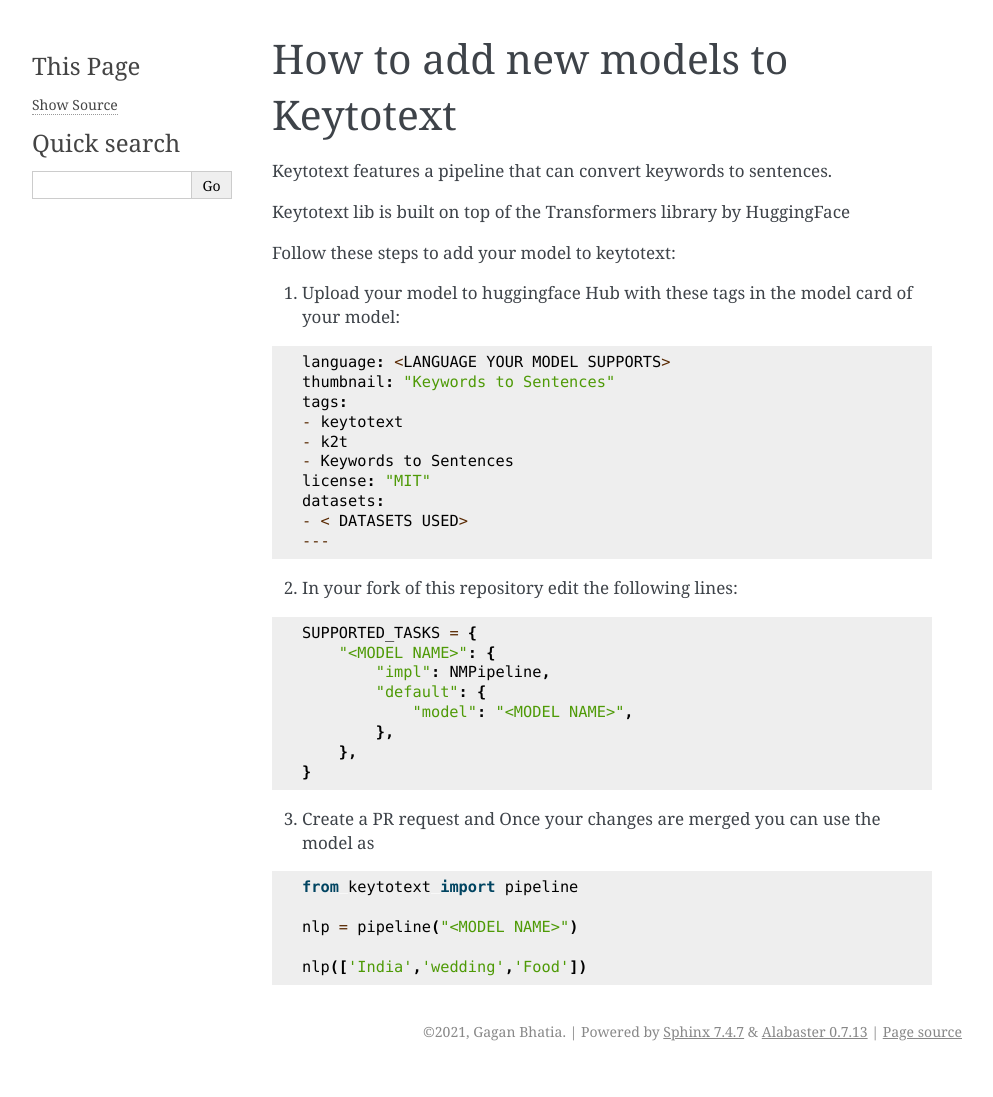
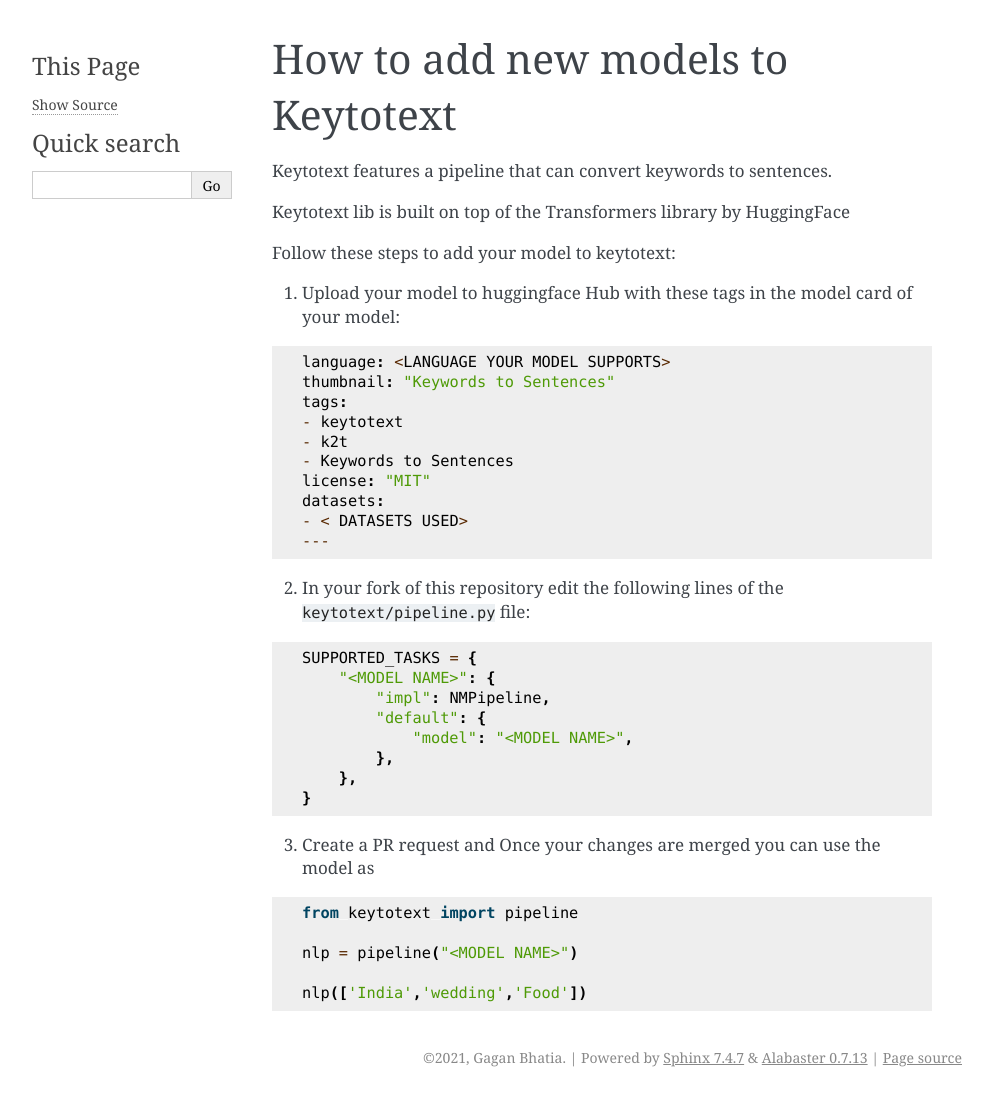
Before and after one commit to gagan3012/keytotext, a Sphinx documentation site: the page built from docs/MODELS.md, in a window 1280 px wide. Shown: the whole page, without its empty margins (148-1141 px from the left). Built offline with Sphinx 7.4.7, drawn with Linux system fonts in a browser that asks for light colours; before the commit the page ends 1071 px from its top, so only the background shows below that.

Commit message:
Update MODELS.md

````diff
--- a/docs/MODELS.md
+++ b/docs/MODELS.md
@@ -20,7 +20,7 @@
 ---
 ```
 
-2) In your fork of this repository edit the following lines:
+2) In your fork of this repository edit the following lines of the `keytotext/pipeline.py` file:
 
 ``` python
 SUPPORTED_TASKS = {
````
